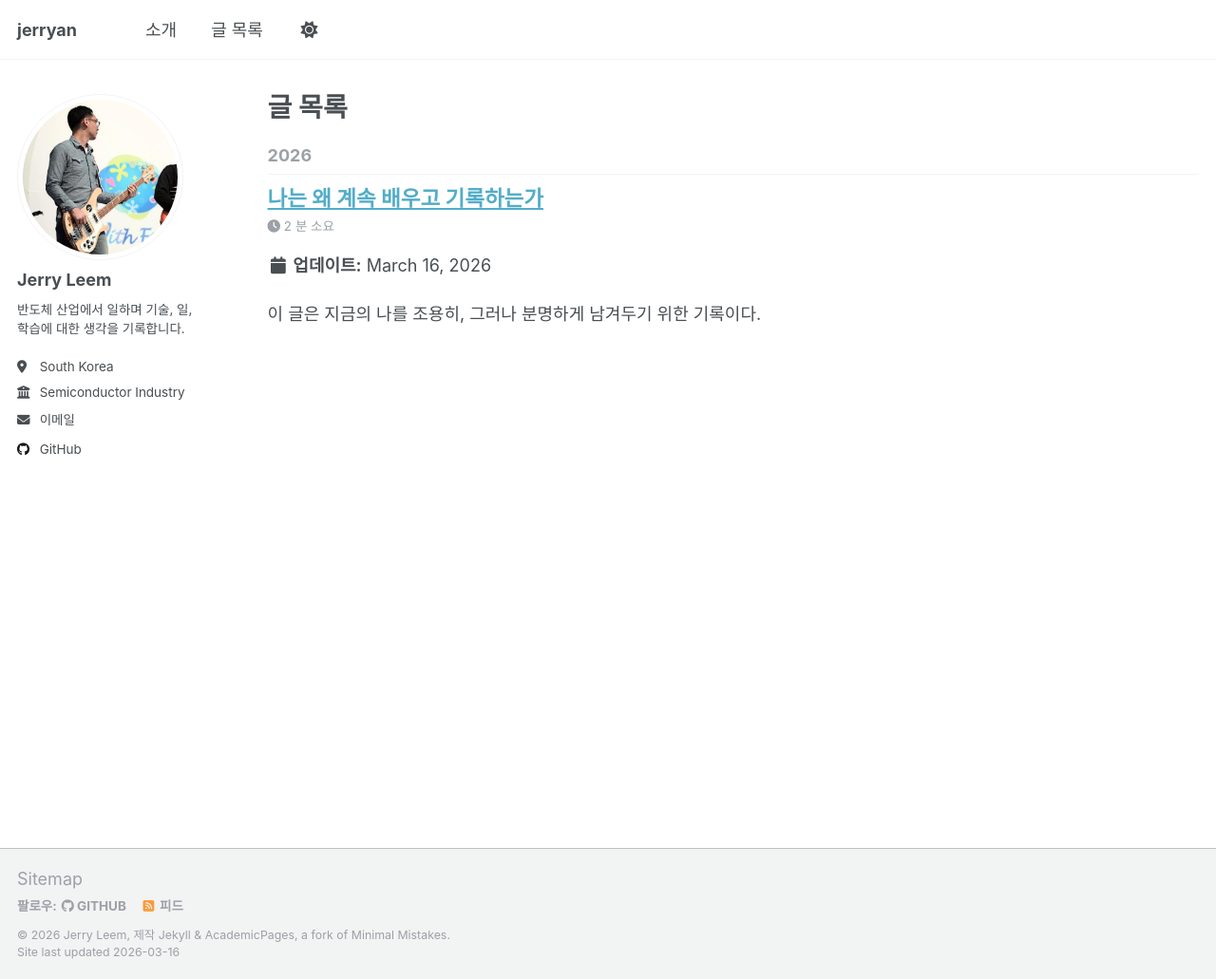
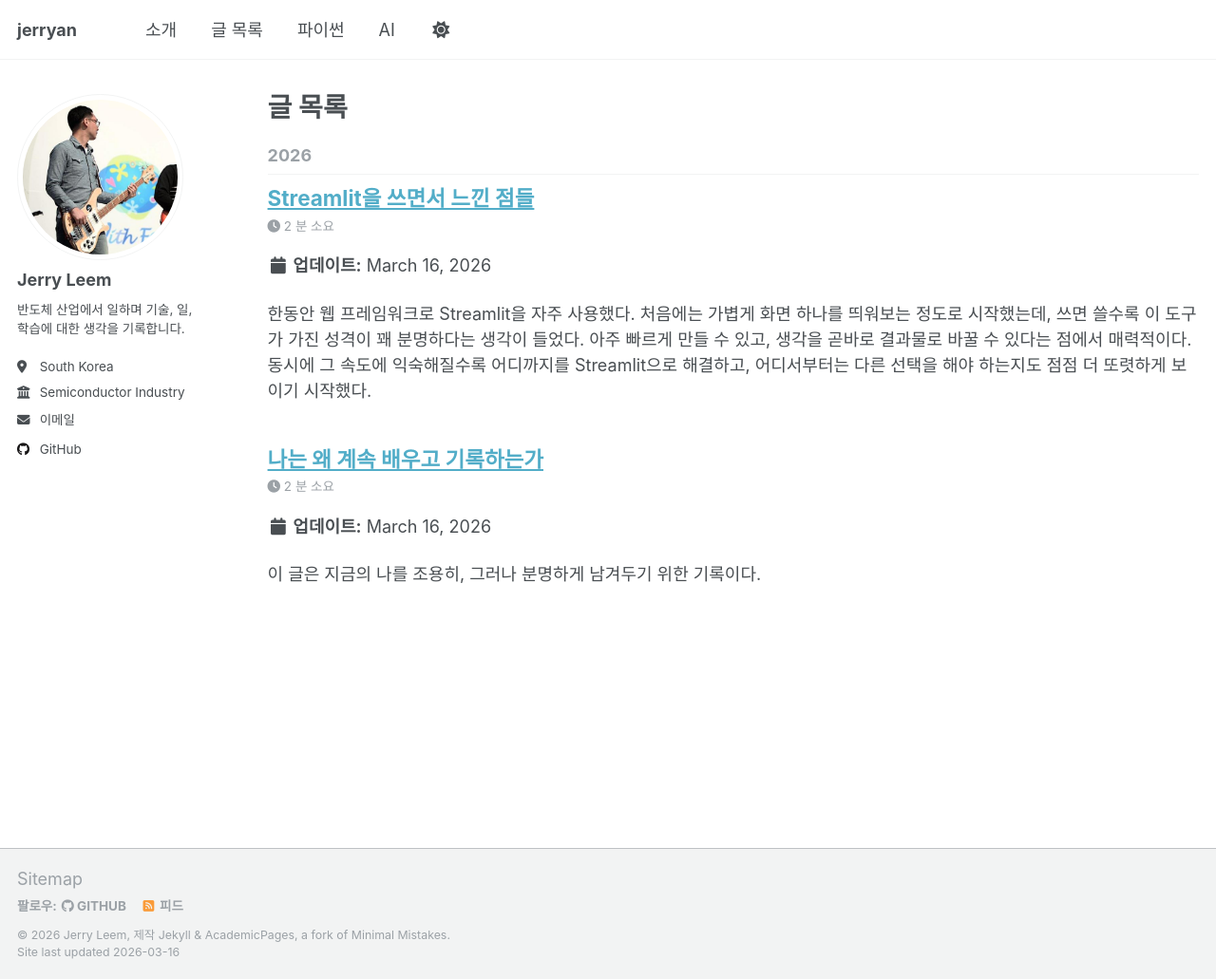
Before and after one commit to jerry-leem/jerry-leem.github.io, a Jekyll site: the page built from _pages/year-archive.html, in a window 1280 px wide and 1031 px high. Shown: the whole window at 95% size. Built offline with Jekyll 4.4.1, drawn with Linux system fonts in a browser that asks for light colours; a script that is not in the unit is left out.

Commit message:
파이썬 AI 메뉴 추가 및 Streamlit 글 작성

```diff
--- a/_data/navigation.yml
+++ b/_data/navigation.yml
@@ -13,3 +13,9 @@ main:
 
   - title: "글 목록"
     url: /year-archive/
+
+  - title: "파이썬"
+    url: /python/
+
+  - title: "AI"
+    url: /ai/
--- /dev/null
+++ b/_pages/ai.html
@@ -0,0 +1,19 @@
+---
+layout: archive
+permalink: /ai/
+title: "AI"
+author_profile: true
+---
+
+{% include base_path %}
+
+<p>AI와 관련된 글을 모아두는 공간입니다. 실무 활용, 도구 실험, 학습 메모, 사고 방식의 변화에 대한 기록을 정리할 예정입니다.</p>
+
+{% assign ai_posts = site.tags.ai %}
+{% if ai_posts and ai_posts.size > 0 %}
+  {% for post in ai_posts %}
+    {% include archive-single.html %}
+  {% endfor %}
+{% else %}
+  <p>아직 등록된 글이 없습니다.</p>
+{% endif %}
--- /dev/null
+++ b/_pages/python.html
@@ -0,0 +1,19 @@
+---
+layout: archive
+permalink: /python/
+title: "파이썬"
+author_profile: true
+---
+
+{% include base_path %}
+
+<p>파이썬과 관련된 글을 모아두는 공간입니다. 자동화, 스크립트, 데이터 처리, 실무에서 바로 쓰는 작은 도구들에 대한 기록을 쌓아갈 예정입니다.</p>
+
+{% assign python_posts = site.tags.python %}
+{% if python_posts and python_posts.size > 0 %}
+  {% for post in python_posts %}
+    {% include archive-single.html %}
+  {% endfor %}
+{% else %}
+  <p>아직 등록된 글이 없습니다.</p>
+{% endif %}
--- /dev/null
+++ b/_posts/2026-03-16-streamlit-thoughts.md
@@ -0,0 +1,30 @@
+---
+title: "Streamlit을 쓰면서 느낀 점들"
+date: 2026-03-16
+categories:
+  - 기술
+tags:
+  - python
+  - streamlit
+  - 웹개발
+  - 회고
+permalink: /posts/2026/03/streamlit-thoughts/
+---
+
+한동안 웹 프레임워크로 Streamlit을 자주 사용했다. 처음에는 가볍게 화면 하나를 띄워보는 정도로 시작했는데, 쓰면 쓸수록 이 도구가 가진 성격이 꽤 분명하다는 생각이 들었다. 아주 빠르게 만들 수 있고, 생각을 곧바로 결과물로 바꿀 수 있다는 점에서 매력적이다. 동시에 그 속도에 익숙해질수록 어디까지를 Streamlit으로 해결하고, 어디서부터는 다른 선택을 해야 하는지도 점점 더 또렷하게 보이기 시작했다.
+
+내가 Streamlit에서 가장 좋게 본 점은 진입 장벽이 낮다는 것이다. 파이썬을 쓰는 사람이라면 복잡한 프론트엔드 지식 없이도 금방 화면을 만들 수 있다. 데이터프레임을 보여주고, 입력창을 만들고, 버튼을 달고, 결과를 다시 출력하는 흐름이 매우 직관적이다. 무엇보다 아이디어를 떠올린 뒤 실제로 동작하는 형태로 옮겨가는 시간이 짧다. 이 점은 생각보다 중요하다. 어떤 도구는 구현에 들어가기 전부터 구조와 설정에 너무 많은 에너지를 요구하는데, Streamlit은 일단 만들어보게 한다.
+
+이 장점은 특히 개인 프로젝트나 내부용 도구에서 크게 드러난다. 분석 결과를 빠르게 공유해야 하거나, 작은 실험용 인터페이스가 필요하거나, 누군가에게 개념을 보여주기 위한 프로토타입이 필요한 경우 Streamlit은 매우 강력하다. 완성도 높은 제품이 아니어도 괜찮은 상황에서는 생산성이 압도적으로 높다. 한 사람이 짧은 시간 안에 눈에 보이는 결과를 만들 수 있다는 점은 분명한 장점이다.
+
+또 하나 좋았던 점은 파이썬 생태계와의 연결이 자연스럽다는 것이다. 데이터 처리, 시각화, 간단한 모델 추론, 파일 입출력 같은 작업을 같은 언어 안에서 매끄럽게 이어갈 수 있다. 별도의 계층을 많이 나누지 않아도 되기 때문에, 코드를 읽고 수정하는 흐름도 비교적 단순하다. 데이터 중심의 작업을 하는 사람에게는 이 단순함 자체가 큰 힘이 된다.
+
+하지만 Streamlit을 오래 쓰다 보면 분명한 한계도 보인다. 가장 먼저 느끼는 것은 화면과 상태를 정교하게 다루는 데 제약이 있다는 점이다. 작은 도구를 만들 때는 단순함이 장점이지만, 화면이 복잡해지고 사용자 흐름이 길어질수록 그 단순함이 오히려 답답함으로 바뀌기도 한다. 세밀한 상호작용, 복잡한 권한 처리, 정교한 UI 설계가 필요한 순간이 오면 Streamlit은 다소 거칠게 느껴진다.
+
+구조를 잘 잡지 않으면 코드가 빠르게 비대해지는 점도 아쉽다. 처음에는 한 파일에 술술 써 내려가도 괜찮지만, 기능이 조금만 늘어나도 상태 관리와 로직 분리가 생각보다 까다로워진다. 앱이 커질수록 "빠르게 만든 코드"의 대가를 나중에 치르게 되는 경우가 많다. Streamlit의 문제라기보다, 빠른 개발 도구가 대체로 갖는 숙명에 가깝다.
+
+배포와 운영 측면에서도 생각할 점이 있다. 작은 서비스나 데모에는 잘 맞지만, 사용자가 많아지고 안정성 요구가 커지는 순간부터는 고민이 깊어진다. 성능, 인증, 장기 운영, 복잡한 협업 구조까지 고려해야 한다면 Streamlit만으로는 부족하다고 느끼게 된다. 결국 이 도구는 "무엇이든 가능한 웹 프레임워크"라기보다, 특정한 종류의 문제를 아주 빠르게 풀어주는 도구에 가깝다.
+
+그래도 나는 Streamlit을 좋게 본다. 이유는 간단하다. 이 도구는 생각을 너무 늦기 전에 구현하게 만든다. 머릿속에만 있던 아이디어를 실제 화면으로 끌어내고, 손으로 만져보게 하고, 빠르게 검증하게 만든다. 완벽한 구조를 약속하지는 않지만, 시작할 수 있게 해준다는 점에서 충분히 가치가 있다.
+
+결국 Streamlit의 장점과 단점은 같은 뿌리에서 나온다. 단순해서 빠르고, 빠르기 때문에 멀리 가기 전에 구조적 한계가 드러난다. 그래서 내게 Streamlit은 "처음부터 끝까지 책임지는 도구"라기보다, 생각을 현실로 꺼내는 첫 번째 작업대에 가깝다. 그 역할만으로도 이 프레임워크는 충분히 의미가 있다.
```
